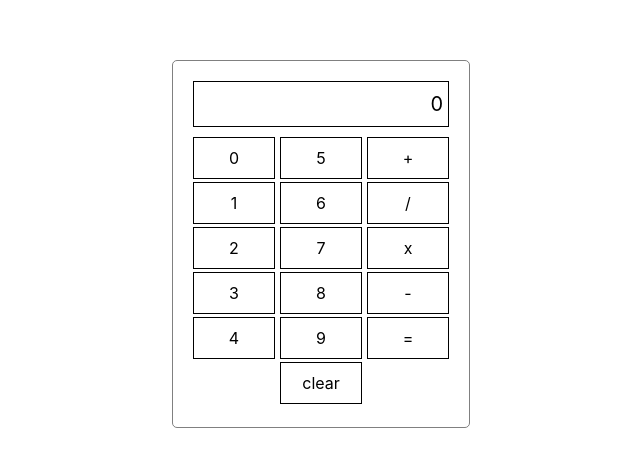
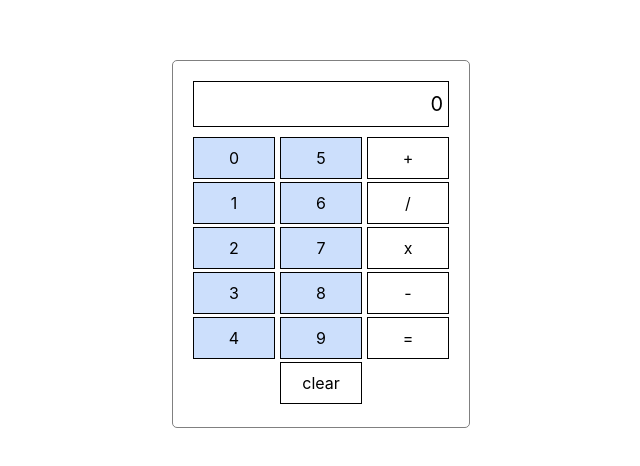
Before and after one commit to prof-tejera/homework-4-pgmartin11, a React (Create React App) app: page / in a window 1280 px wide. Shown: the part 156-622 px from the top of the page, without its empty margins (319-959 px from the left). Built offline with nearby package versions, Linux system fonts and the light colour scheme.

Commit message:
changed component class names and import external css files

```diff
--- a/src/components/Number.js
+++ b/src/components/Number.js
@@ -1,7 +1,9 @@
+import "./Number.css";
+
 const Number = ({ value, onClick }) => {
   return (
     <div
-      className="button"
+      className="number-btn"
       style={{
         padding: 10,
         border: "1px solid black",
```
